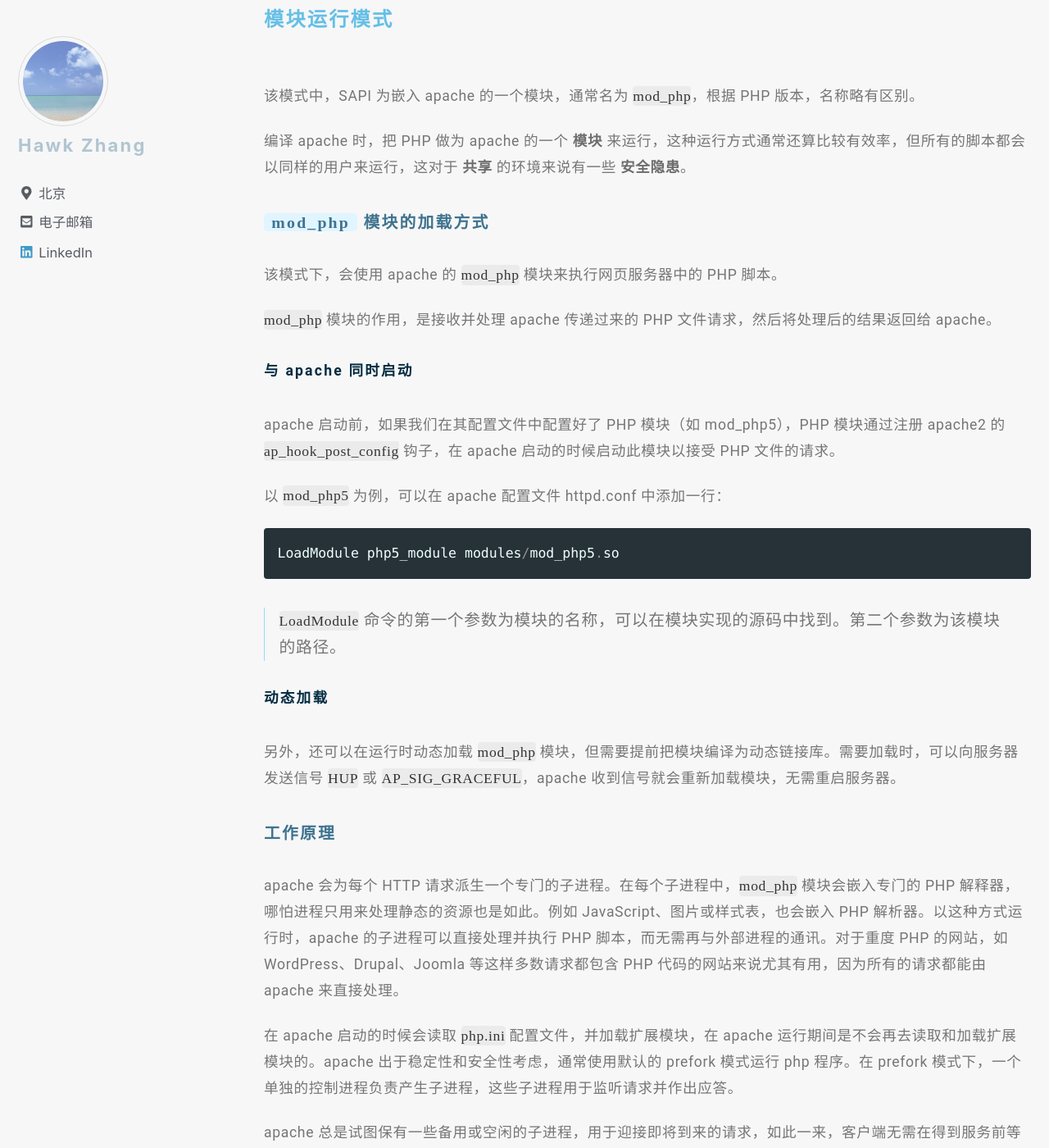
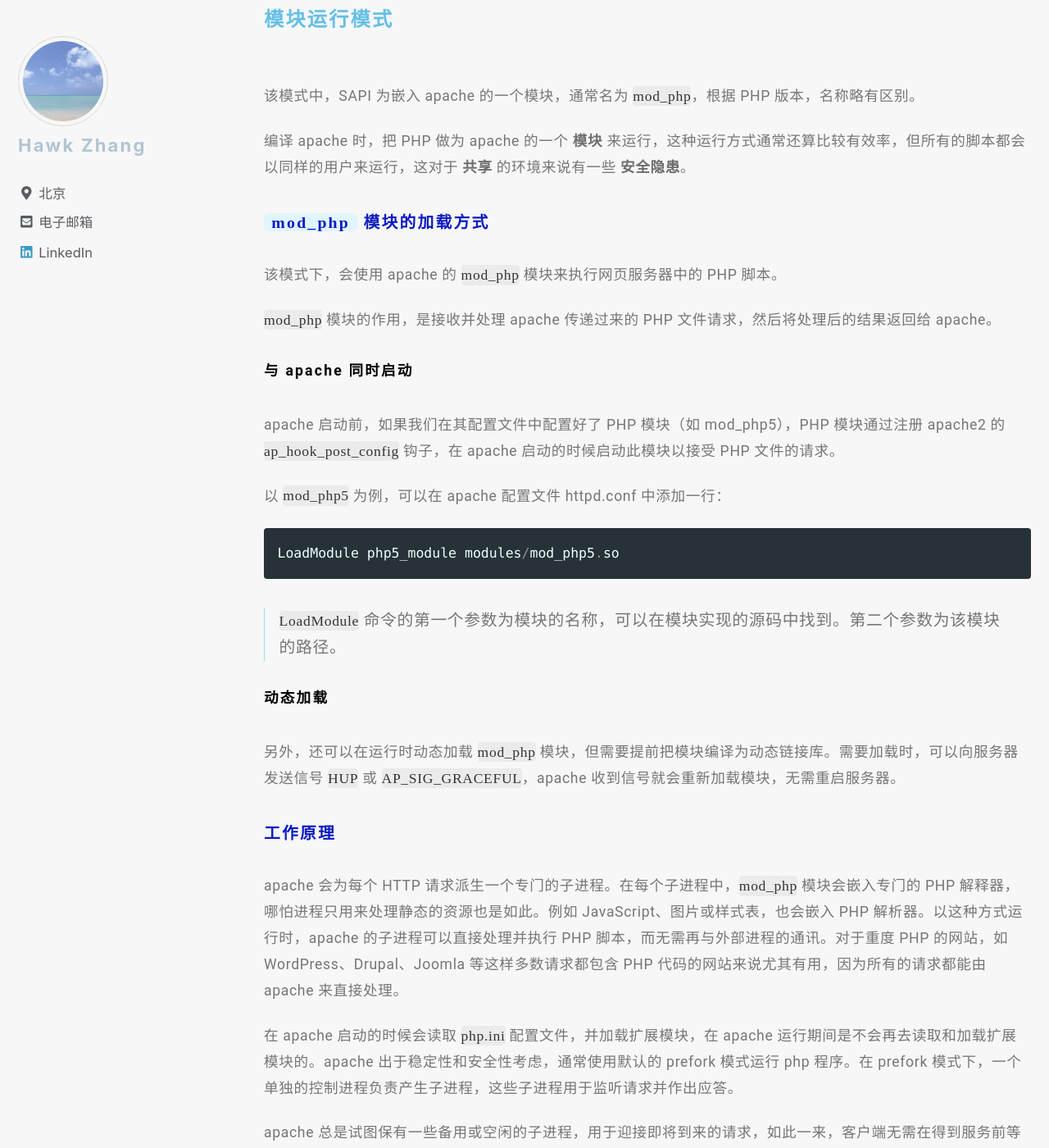
Before and after one commit to narru888/linotes_note, a Jekyll site: the page built from _posts/framework/2016-02-04-lamp_intro.md, in a window 1280 px wide and 1400 px high, scrolled down 5903 px. Shown: the whole window at 82% size. Built offline with Jekyll 4.4.1, drawn with Linux system fonts in a browser that asks for light colours; nearby versions of some CDN libraries; a script that is not in the unit is left out.

Commit message:
update on 2018-08-06 10:40:01 CST

```diff
--- a/assets/css/main.scss
+++ b/assets/css/main.scss
@@ -223,14 +223,14 @@ h4.nav__title {
 
 h5 {
 	font-size: $type-size-h5;
-	color: #3e738f;
+	color: #0d1cbf;
 	padding-top: 0em !important;
 	padding-bottom: 1.2rem !important;
 }
 
 h6 {
 	font-size: $type-size-h6;
-	color: #032c42;
+	color: #000000;
     padding-top: 0em !important;
 	padding-bottom: 1.4rem !important;
 }
```
Also changed, not shown: 2 other files.
